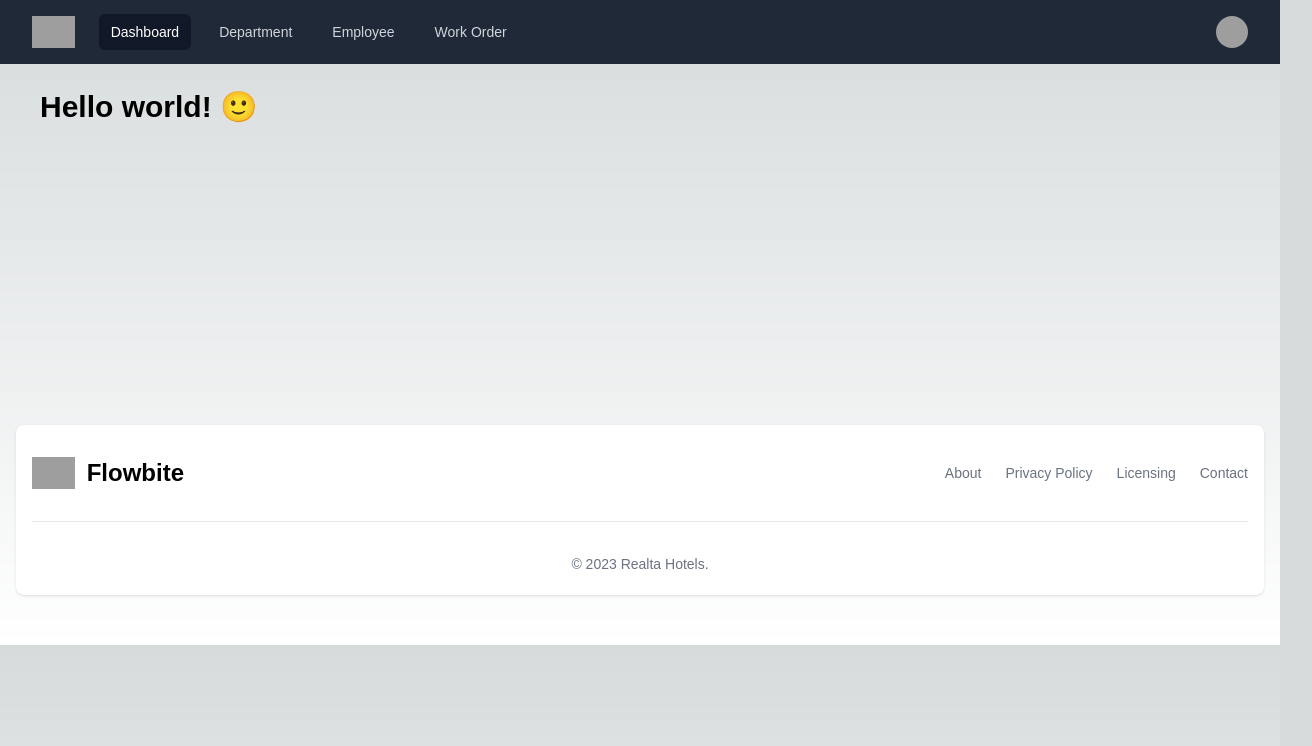
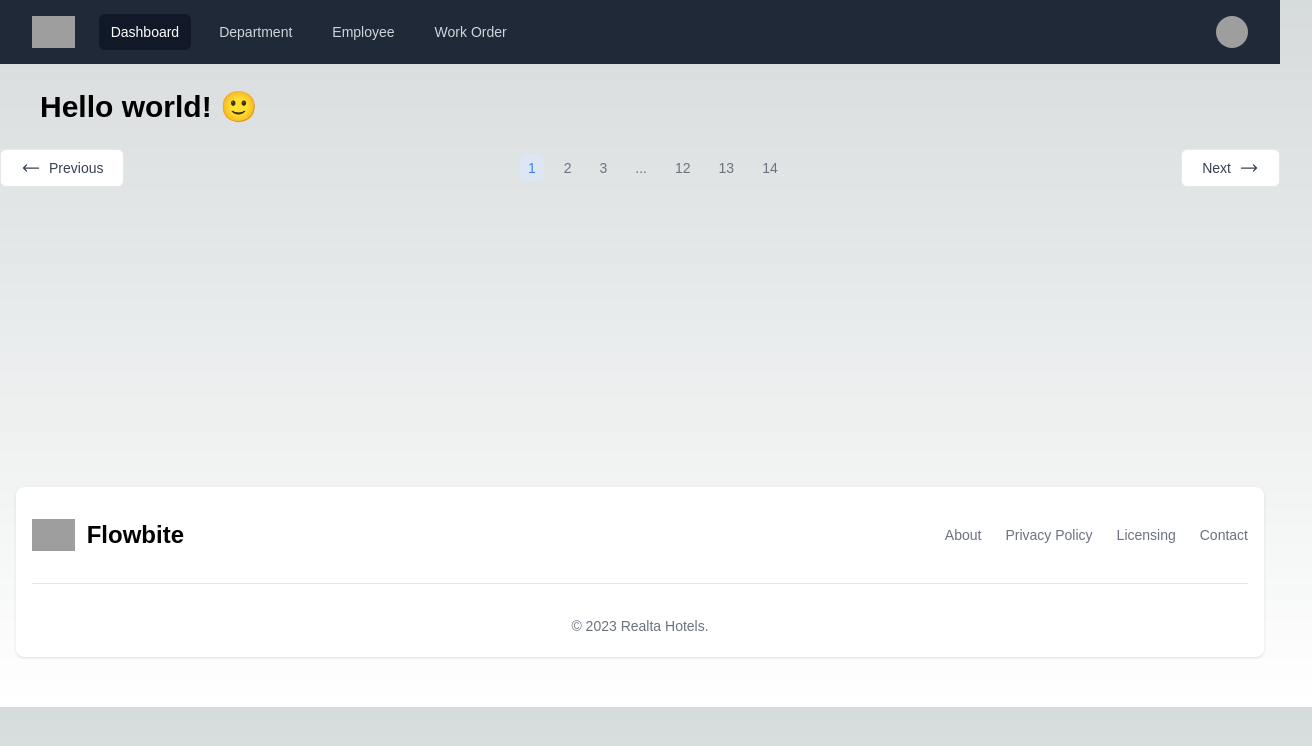
Before and after one commit to KucingBelangTiga/HotelRealtaFrontEnd, a Next.js app: page / in a window 1280 px wide. Shown: the top 746 px of the page, 1312 px wide, since content can reach past the window. Built offline with nearby package versions, Linux system fonts and the light colour scheme; grey boxes are pictures that could not be loaded.

Commit message:
new format

```diff
--- a/src/components/layout/index.tsx
+++ b/src/components/layout/index.tsx
@@ -8,12 +8,54 @@ interface LayoutProps {
 export default function Layout(props: LayoutProps) {
     const { children } = props
     return (
+        // <div>
+        //     <Header />
+        //     <div>
+        //         {children}
+        //     </div>
+        //     <Footer />
+        // </div>
         <div>
-            <Header />
-            <div>
-                {children}
+      <Header />
+      <div className="flex flex-col">
+        <div className="-mx-4 -my-2 overflow-x-auto sm:-mx-6 lg:-mx-8">
+          <div className="inline-block min-w-full py-2 align-middle md:px-6 lg:px-8">
+            {props.children}
             </div>
-            <Footer />
         </div>
+    </div>
+    <div className="flex items-center justify-between mt-6">
+        <a href="#" className="flex items-center px-5 py-2 text-sm text-gray-700 capitalize transition-colors duration-200 bg-white border rounded-md gap-x-2 hover:bg-gray-100 dark:bg-gray-900 dark:text-gray-200 dark:border-gray-700 dark:hover:bg-gray-800">
+            <svg xmlns="http://www.w3.org/2000/svg" fill="none" viewBox="0 0 24 24" stroke-width="1.5" stroke="currentColor" className="w-5 h-5 rtl:-scale-x-100">
+                <path stroke-linecap="round" stroke-linejoin="round" d="M6.75 15.75L3 12m0 0l3.75-3.75M3 12h18" />
+            </svg>
+
+            <span>
+                previous
+            </span>
+        </a>
+
+        <div className="items-center hidden md:flex gap-x-3">
+            <a href="#" className="px-2 py-1 text-sm text-blue-500 rounded-md dark:bg-gray-800 bg-blue-100/60">1</a>
+            <a href="#" className="px-2 py-1 text-sm text-gray-500 rounded-md dark:hover:bg-gray-800 dark:text-gray-300 hover:bg-gray-100">2</a>
+            <a href="#" className="px-2 py-1 text-sm text-gray-500 rounded-md dark:hover:bg-gray-800 dark:text-gray-300 hover:bg-gray-100">3</a>
+            <a href="#" className="px-2 py-1 text-sm text-gray-500 rounded-md dark:hover:bg-gray-800 dark:text-gray-300 hover:bg-gray-100">...</a>
+            <a href="#" className="px-2 py-1 text-sm text-gray-500 rounded-md dark:hover:bg-gray-800 dark:text-gray-300 hover:bg-gray-100">12</a>
+            <a href="#" className="px-2 py-1 text-sm text-gray-500 rounded-md dark:hover:bg-gray-800 dark:text-gray-300 hover:bg-gray-100">13</a>
+            <a href="#" className="px-2 py-1 text-sm text-gray-500 rounded-md dark:hover:bg-gray-800 dark:text-gray-300 hover:bg-gray-100">14</a>
+        </div>
+
+        <a href="#" className="flex items-center px-5 py-2 text-sm text-gray-700 capitalize transition-colors duration-200 bg-white border rounded-md gap-x-2 hover:bg-gray-100 dark:bg-gray-900 dark:text-gray-200 dark:border-gray-700 dark:hover:bg-gray-800">
+            <span>
+                Next
+            </span>
+
+            <svg xmlns="http://www.w3.org/2000/svg" fill="none" viewBox="0 0 24 24" stroke-width="1.5" stroke="currentColor" className="w-5 h-5 rtl:-scale-x-100">
+                <path stroke-linecap="round" stroke-linejoin="round" d="M17.25 8.25L21 12m0 0l-3.75 3.75M21 12H3" />
+            </svg>
+        </a>
+    </div>
+      <Footer />
+    </div>
     )
 }
```
